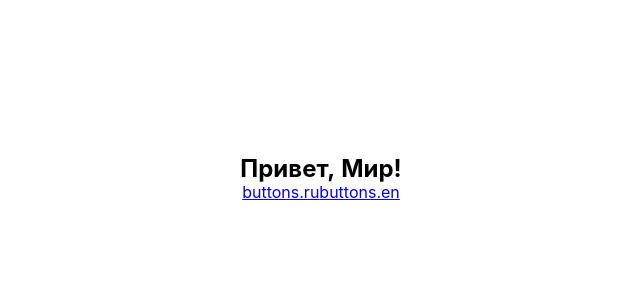
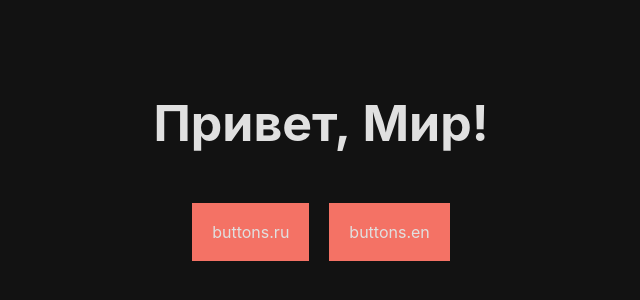
Before and after one commit to burydmitri/i18n--nuxt, a Nuxt app: page / in a window 1280 px wide. Shown: the part 222-522 px from the top of the page, without its empty margins (319-959 px from the left). Built offline with nearby package versions, Linux system fonts and the light colour scheme.

Commit message:
add css variables and some styles

```diff
--- /dev/null
+++ b/assets/styles/variables.css
@@ -0,0 +1,6 @@
+html {
+    --black: #121212;
+    --white: #E0E0E0;
+    --red: #F47265;
+    --green: #89ED5B;
+}
--- a/nuxt.config.js
+++ b/nuxt.config.js
@@ -29,7 +29,7 @@ export default {
   /*
    ** Global CSS
    */
-  css: ['normalize.css/normalize.css'],
+  css: ['normalize.css/normalize.css', '~assets/styles/variables.css'],
   /*
    ** Plugins to load before mounting the App
    ** https://nuxtjs.org/guide/plugins
--- a/pages/index.vue
+++ b/pages/index.vue
@@ -1,13 +1,17 @@
 <template>
   <div class="home">
-    <h2>{{ $t('hello') }}</h2>
+    <h2 class="home__title">{{ $t('hello') }}</h2>
     <div class="buttons home__buttons">
-      <nuxt-link :to="switchLocalePath('ru')" class="buttons--ru">{{
-        $t('buttons.ru')
-      }}</nuxt-link>
-      <nuxt-link :to="switchLocalePath('en')" class="buttons--en">{{
-        $t('buttons.en')
-      }}</nuxt-link>
+      <nuxt-link
+        :to="switchLocalePath('ru')"
+        class="buttons__btn buttons__btn--ru"
+        >{{ $t('buttons.ru') }}</nuxt-link
+      >
+      <nuxt-link
+        :to="switchLocalePath('en')"
+        class="buttons__btn buttons__btn--en"
+        >{{ $t('buttons.en') }}</nuxt-link
+      >
     </div>
   </div>
 </template>
@@ -25,5 +29,36 @@ export default {}
   flex-direction: column;
   justify-content: center;
   align-items: center;
+
+  color: var(--white);
+  background: var(--black);
+
+  &__title {
+    font-size: 50px;
+
+    margin-bottom: 50px;
+  }
+}
+.buttons {
+  display: flex;
+  gap: 20px;
+
+  &__btn {
+    min-width: 100px;
+    min-height: 50px;
+
+    display: block;
+
+    color: var(--white);
+    background-color: var(--red);
+    text-decoration: none;
+    transition: 0.1s;
+
+    padding: 20px;
+
+    &:hover {
+      background-color: darken(#f47265, 1 0%);
+    }
+  }
 }
 </style>
```
